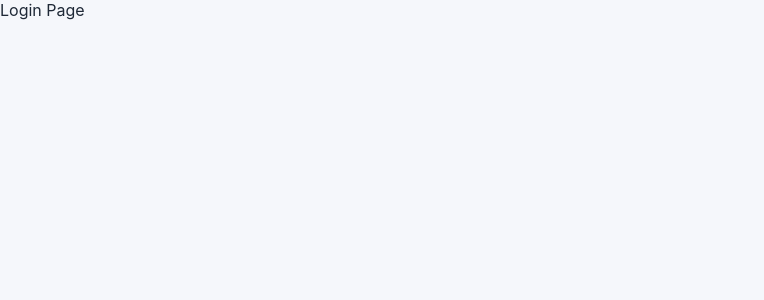
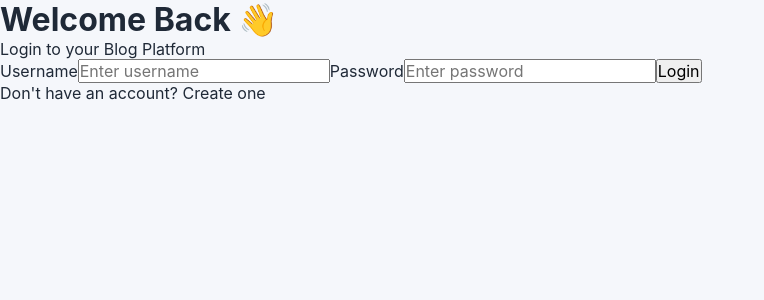
Before and after one commit to santoshml-lab/blog-platform-frontend, a React (Vite) app: page /login in a window 1280 px wide. Shown: the top 300 px of the page, without its empty margins (0-764 px from the left). Built offline with nearby package versions, Linux system fonts and the light colour scheme.

Commit message:
Update App.jsx

```diff
--- a/src/App.jsx
+++ b/src/App.jsx
@@ -1,4 +1,5 @@
 import { Routes, Route, Navigate } from "react-router-dom";
+import Login from "./pages/Login";
 
 function App() {
   return (
@@ -10,7 +11,7 @@ function App() {
 
       <Route
         path="/login"
-        element={<div>Login Page</div>}
+        element={<Login />}
       />
 
       <Route
```
